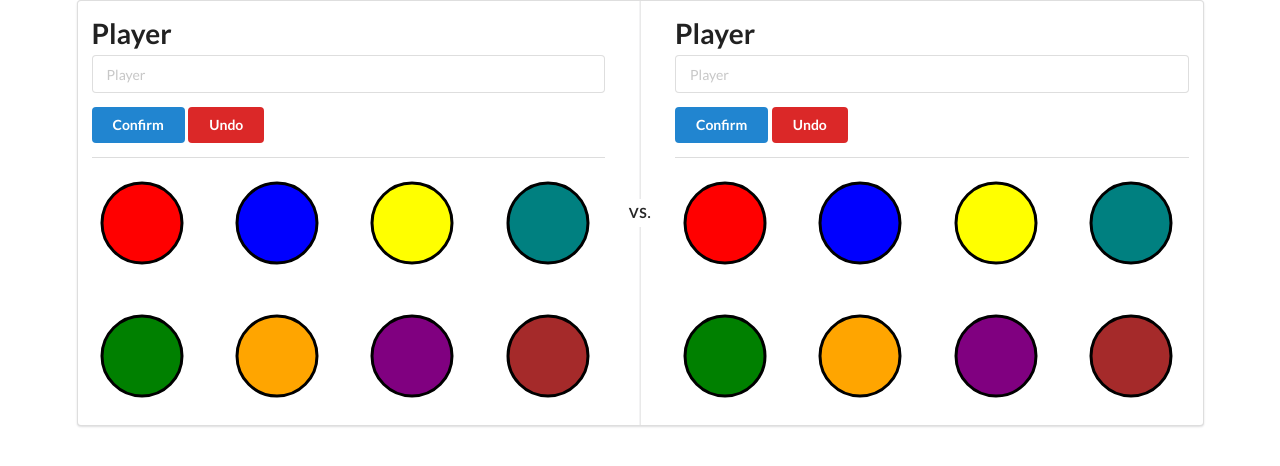
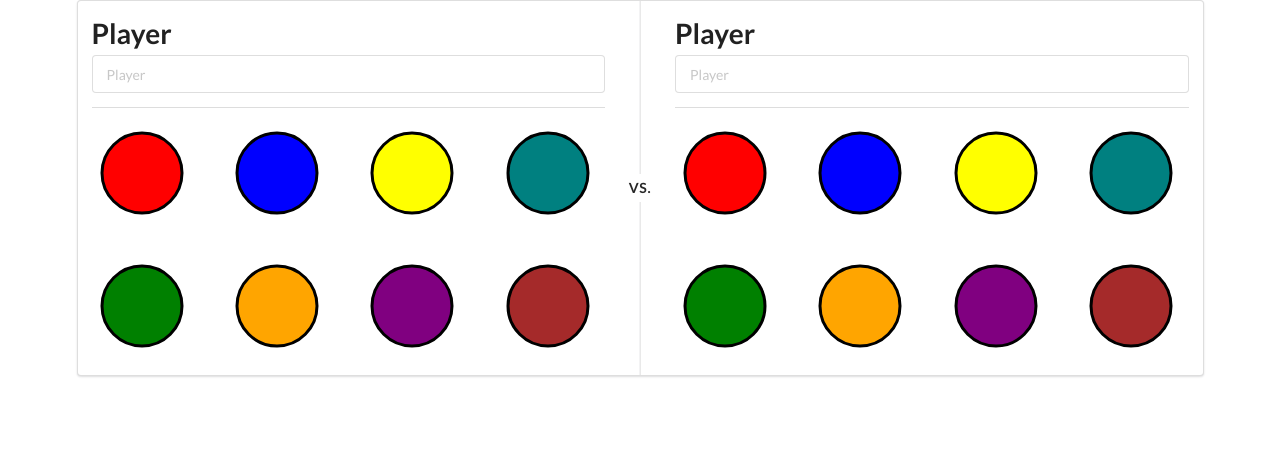
Before and after one commit to danieldiaz14/Connect-4, a React (Create React App) app: page / in a window 1280 px wide. Shown: the top 466 px of the page. Built offline with nearby package versions, Linux system fonts and the light colour scheme.

Commit message:
feat/renderButtonWhenFormNotEmpty

```diff
--- a/package.json
+++ b/package.json
@@ -7,7 +7,7 @@
     "react": "^16.13.1",
     "react-dom": "^16.13.1",
     "react-router-dom": "^5.2.0",
-    "react-scripts": "^3.4.1"
+    "react-scripts": "^3.4.3"
   },
   "scripts": {
     "start": "react-scripts start",
--- a/src/components/PlayerSelection/PlayerSelection/PlayerForm.js
+++ b/src/components/PlayerSelection/PlayerSelection/PlayerForm.js
@@ -3,6 +3,19 @@ import FormError from "./FormError";
 import validPlayerNames from "../utils/errorUtil";
 import { PlayerInfoContext } from "../../App";
 
+const renderButtons = (check, onClickEvents) => {
+  const { onSubmit, onUndo } = onClickEvents;
+  if (check) {
+    return <div>
+      <button className="ui button primary" type="submit" onClick={onSubmit}>
+        Confirm
+      </button>
+      <button className="ui button negative" type="button" onClick={onUndo}>
+        Undo
+      </button>
+    </div>
+  }
+}
 const PlayerForm = ({ player, onSubmit, updateName, undoPlayer }) => {
   const [error, updateError] = useState({
     isError: false,
@@ -60,12 +73,7 @@ const PlayerForm = ({ player, onSubmit, updateName, undoPlayer }) => {
           />
         </div>
       </div>
-      <button className="ui button primary" type="submit">
-        Confirm
-      </button>
-      <button className="ui button negative" type="button" onClick={handleUndo}>
-        Undo
-      </button>
+      {renderButtons(!!playerName.length, {onSubmit: () => console.log("confirm"), onUndo: handleUndo})}
       {renderErrorMessage()}
     </form>
   );
```
Also changed, not shown: 1 other file (tests, documents, lock files or other folders).
